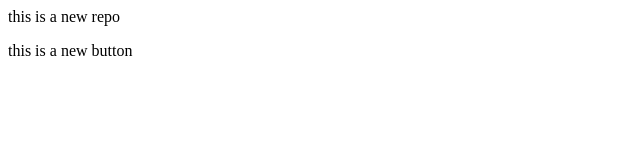
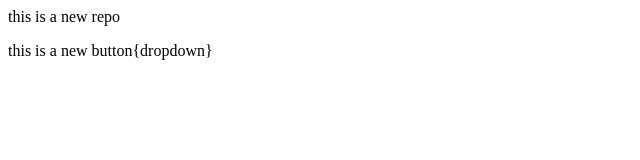
Before and after one commit to vishrutimahajan/Local-Repo, a plain HTML site: page index.html in a window 1280 px wide. Shown: the full height of the page, 0-640 px from the left. Drawn offline with Linux system fonts and the light colour scheme.

```diff
--- a/index.html
+++ b/index.html
@@ -1,2 +1,2 @@
 <p> this is a new repo</p>
-<p> this is a new button</p>
+<p> this is a new button{dropdown}</p>
```
